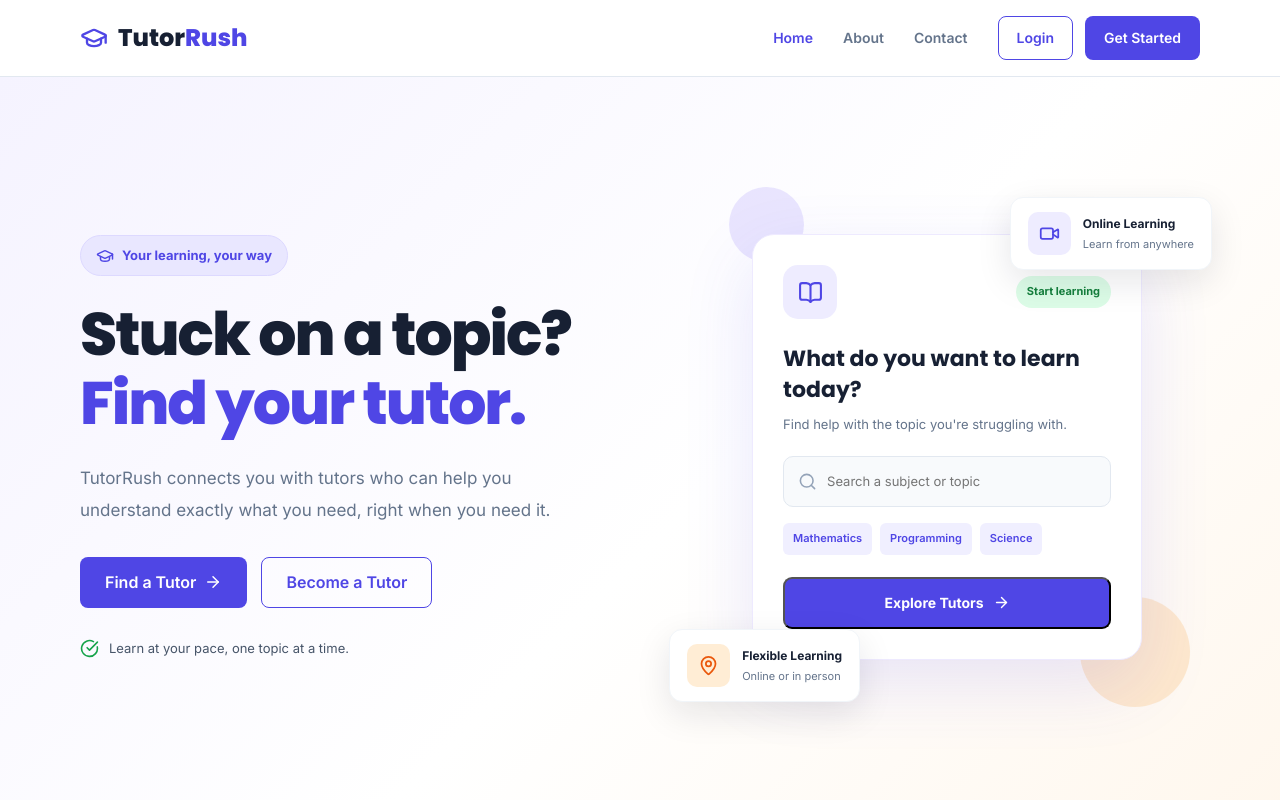
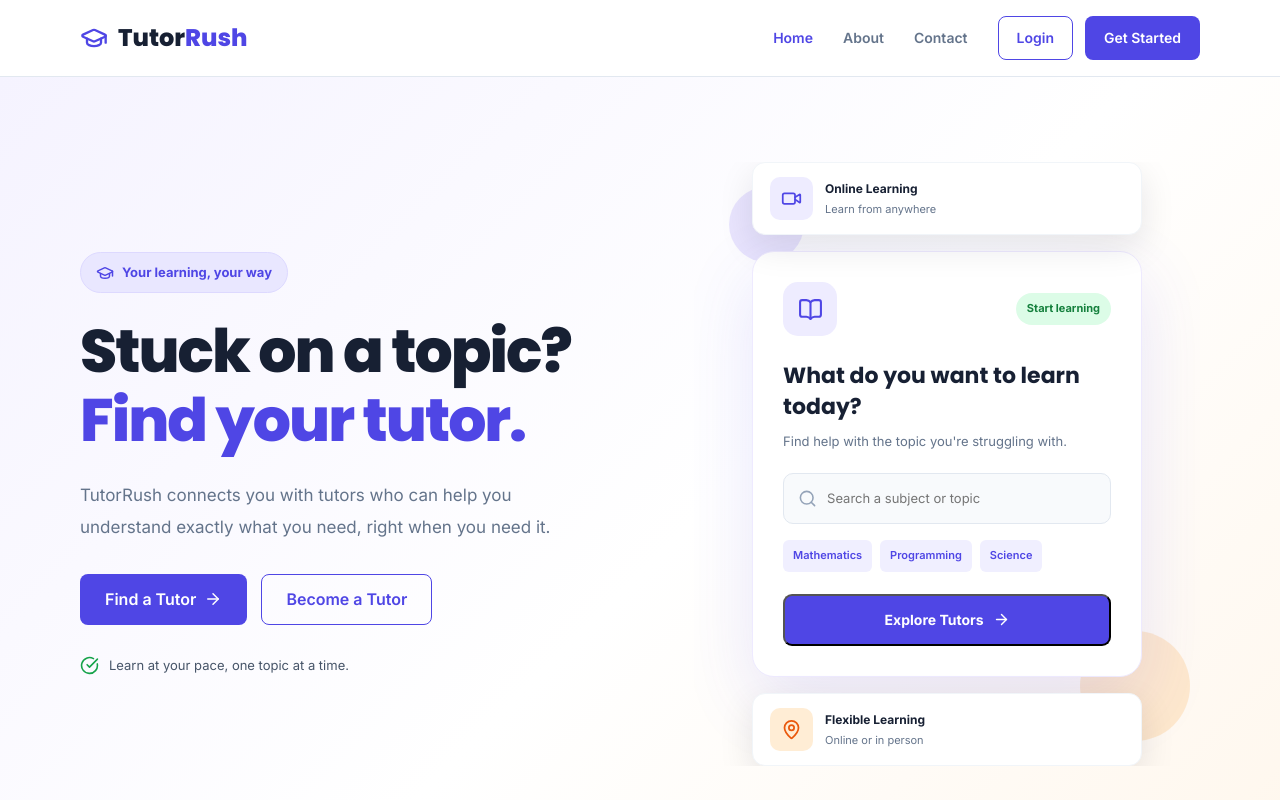
Before and after one commit to Anisha11219/TutorRush_frontend, a React (Vite) app: page / in a window 1280 px wide. Shown: the top 800 px of the page. Built offline with nearby package versions, Linux system fonts and the light colour scheme.

Commit message:
Hero: stack floating cards inside card width instead of overflowing

```diff
--- a/src/styles/hero-fix.css
+++ b/src/styles/hero-fix.css
@@ -1,20 +1,36 @@
 .hero-visual {
-  padding: 72px 28px;
+  flex-direction: column;
+  align-items: center;
+  gap: 16px;
+  padding: 0;
   min-height: 0;
+  overflow: hidden;
 }
 
-.floating-card-top {
-  top: 6px;
-  right: 0;
+.hero-visual .floating-card {
+  position: relative;
+  top: auto;
+  right: auto;
+  bottom: auto;
+  left: auto;
+  width: min(100%, 390px);
+  max-width: 100%;
 }
 
-.floating-card-bottom {
-  bottom: 6px;
-  left: 0;
+.hero-visual .floating-card-top {
+  order: -1;
 }
 
-.floating-card {
-  max-width: calc(100% - 8px);
+.hero-visual .floating-card-bottom {
+  order: 1;
+}
+
+.hero-visual .main-hero-card {
+  order: 0;
+}
+
+.hero-visual .hero-decoration {
+  z-index: 0;
 }
 
 .hero-search-form {
@@ -64,11 +80,7 @@
 }
 
 @media (max-width: 650px) {
-  .hero-visual {
-    padding: 64px 0;
-  }
-
-  .floating-card {
+  .hero-visual .floating-card {
     padding: 10px 12px;
   }
 }
```
